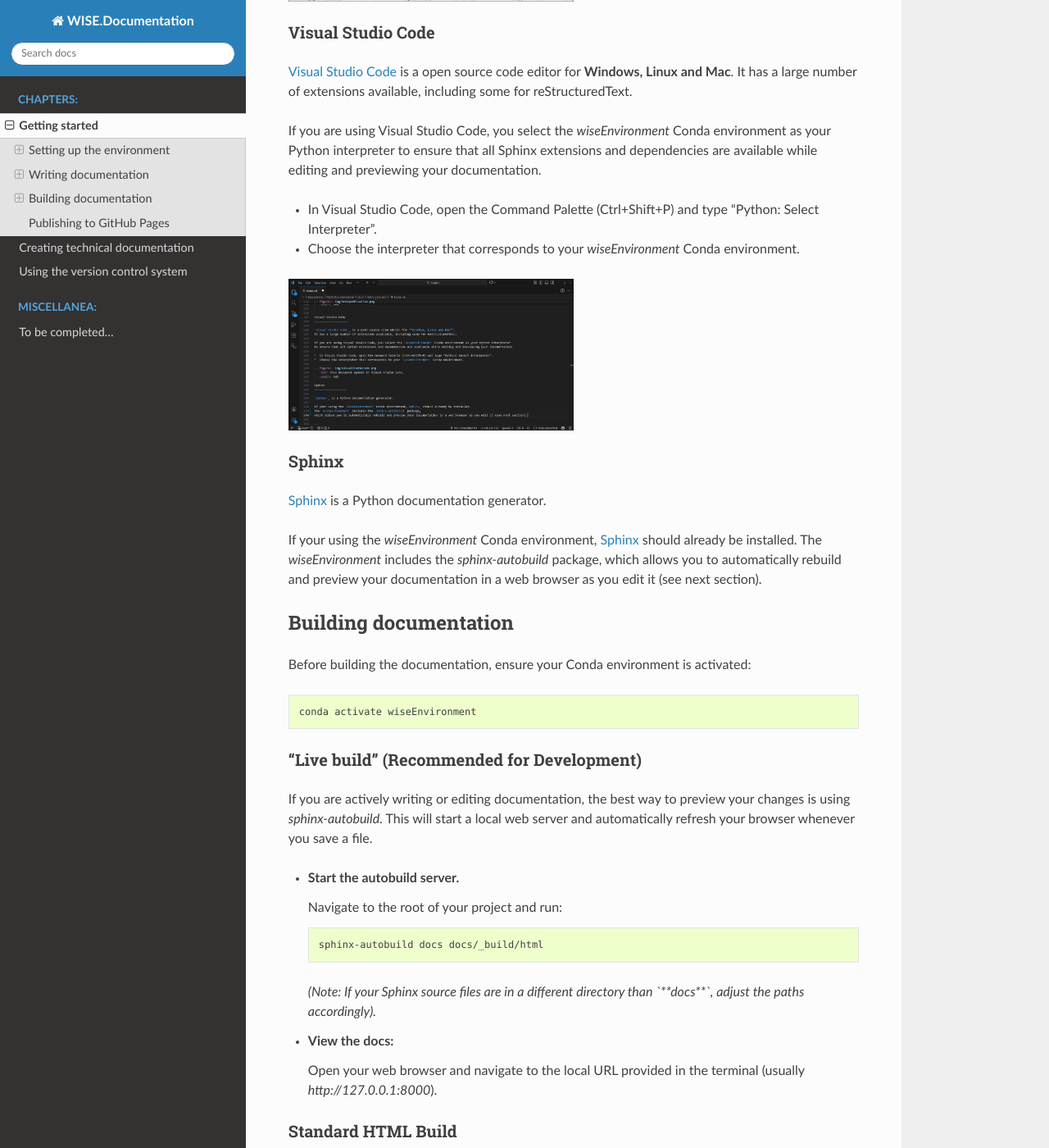
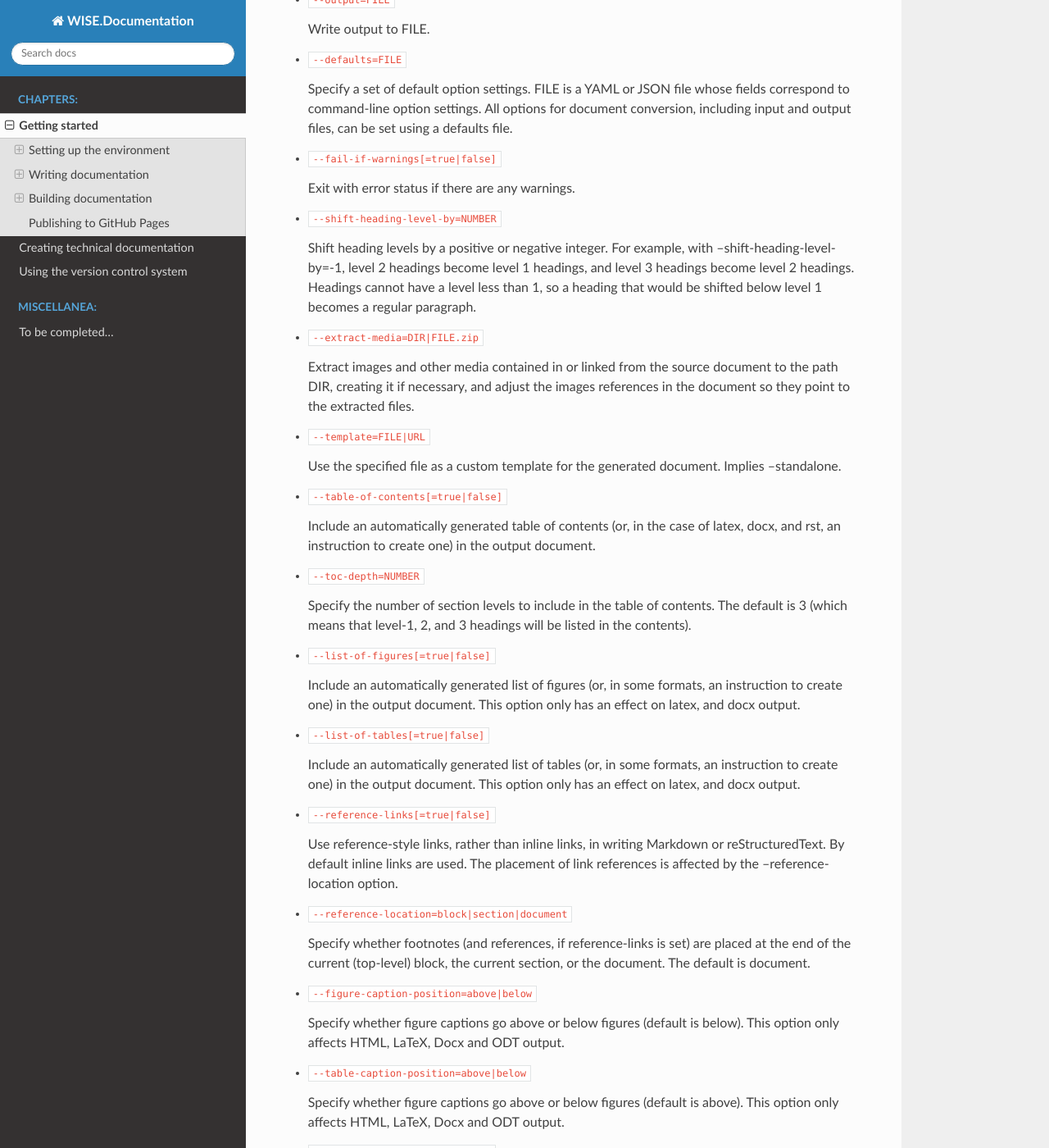
Before and after one commit to percursoaleatorio/WISE.SpatialData.GuidanceDocuments, a Sphinx documentation site: the page built from docs/GettingStarted/index.rst, in a window 1280 px wide and 1400 px high, scrolled down 2809 px. Shown: the whole window at 82% size. Built offline with Sphinx 7.4.7 and the Read the Docs theme 3.1.0, drawn with Linux system fonts in a browser that asks for light colours; formulas are drawn with MathJax 3; some of the changed text lies outside the part shown.

Commit message:
Pandoc options

```diff
--- a/docs/GettingStarted/index.rst
+++ b/docs/GettingStarted/index.rst
@@ -96,6 +96,14 @@
 You can use it to convert existing documents to `*.rst` or `*.md` format,
 before editing them with a text or code editor (e.g. Notepad++, Visual Studio Code).
 
+   .. code-block:: bash
+
+      pandoc --from=docx --to=rst --output=myfile.rst --extract-media=img myfile.docx
+
+Refer to https://pandoc.org/MANUAL.html for a full list of options (besides the ones listed below).
+
+.. include:: pandocQuickReference.txt
+
 Notepad++
 ------------------
 
--- /dev/null
+++ b/docs/GettingStarted/pandocQuickReference.txt
@@ -0,0 +1,105 @@
+
+*  ``--from=FORMAT``
+
+   Input format.
+
+      * ``commonmark`` (CommonMark Markdown)
+      * ``docx`` (Word docx)
+      * ``rst`` (reStructuredText)
+
+*  ``--to=FORMAT``
+
+   Output format
+
+      * ``commonmark`` (CommonMark Markdown)
+      * ``docx`` (Word docx)
+      * ``rst`` (reStructuredText)
+      * ``pdf`` (PDF)
+
+*  ``--output=FILE``
+
+   Write output to FILE.
+
+*  ``--defaults=FILE``
+
+   Specify a set of default option settings.
+   FILE is a YAML or JSON file whose fields correspond to command-line option settings.
+   All options for document conversion, including input and output files, can be set using a defaults file.
+
+*  ``--fail-if-warnings[=true|false]``
+
+   Exit with error status if there are any warnings.
+
+*  ``--shift-heading-level-by=NUMBER``
+
+   Shift heading levels by a positive or negative integer.
+   For example, with --shift-heading-level-by=-1,
+   level 2 headings become level 1 headings, and level 3 headings become level 2 headings.
+   Headings cannot have a level less than 1,
+   so a heading that would be shifted below level 1 becomes a regular paragraph.
+
+*  ``--extract-media=DIR|FILE.zip``
+
+   Extract images and other media contained in or linked from the source document to the path DIR,
+   creating it if necessary, and adjust the images references in the document
+   so they point to the extracted files.
+
+*  ``--template=FILE|URL``
+
+   Use the specified file as a custom template for the generated document. Implies --standalone.
+
+*  ``--table-of-contents[=true|false]``
+
+   Include an automatically generated table of contents
+   (or, in the case of latex, docx, and rst, an instruction to create one) in the output document.
+
+*  ``--toc-depth=NUMBER``
+
+   Specify the number of section levels to include in the table of contents.
+   The default is 3 (which means that level-1, 2, and 3 headings will be listed in the contents).
+
+*  ``--list-of-figures[=true|false]``
+
+   Include an automatically generated list of figures
+   (or, in some formats, an instruction to create one)
+   in the output document.
+   This option only has an effect on latex, and docx output.
+
+*  ``--list-of-tables[=true|false]``
+
+   Include an automatically generated list of tables
+   (or, in some formats, an instruction to create one)
+   in the output document.
+   This option only has an effect on latex, and docx output.
+
+*  ``--reference-links[=true|false]``
+
+   Use reference-style links, rather than inline links, in writing Markdown or reStructuredText.
+   By default inline links are used.
+   The placement of link references is affected by the --reference-location option.
+
+*  ``--reference-location=block|section|document``
+
+   Specify whether footnotes (and references, if reference-links is set)
+   are placed at the end of the current (top-level) block, the current section, or the document.
+   The default is document.
+
+*  ``--figure-caption-position=above|below``
+
+   Specify whether figure captions go above or below figures (default is below).
+   This option only affects HTML, LaTeX, Docx and ODT output.
+
+*  ``--table-caption-position=above|below``
+
+   Specify whether figure captions go above or below figures (default is above).
+   This option only affects HTML, LaTeX, Docx and ODT output.
+
+*  ``--markdown-headings=setext|atx``
+
+   Specify whether to use ATX-style (#-prefixed)
+   or Setext-style (underlined) headings for level 1 and 2 headings in Markdown output.
+   (The default is atx.) ATX-style headings are always used for levels 3+.
+
+*  ``--list-tables[=true|false]``
+
+   Render tables as list tables in RST output.
```
Also changed, not shown: other parts of docs/GettingStarted/index.rst (+1 -2 lines).
